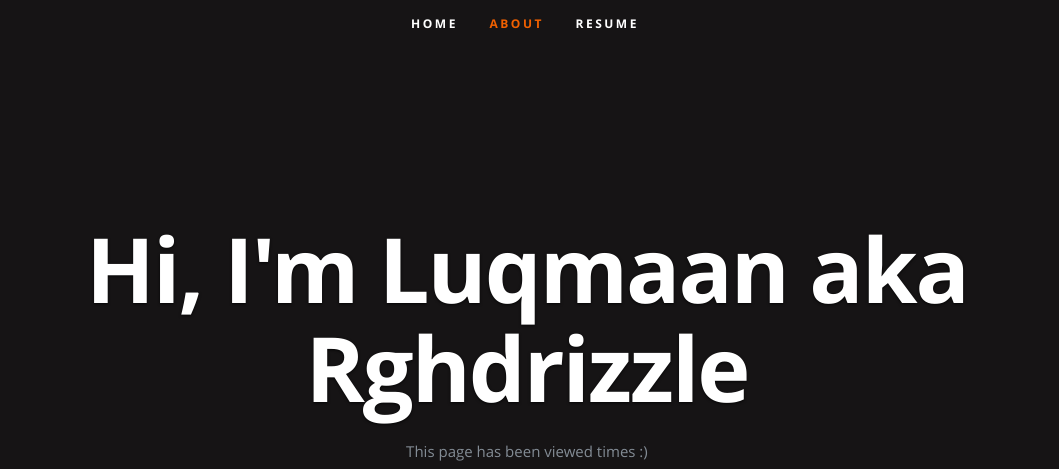
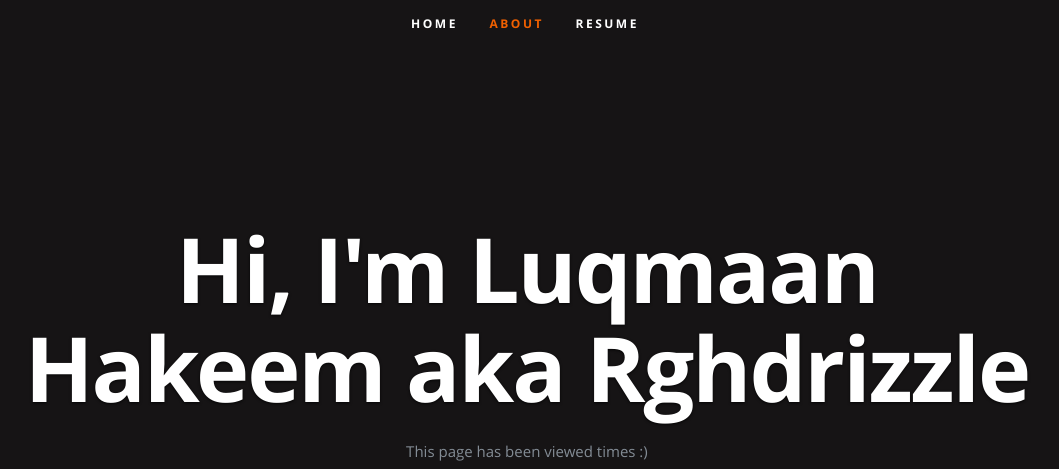
Before and after one commit to rghdrizzle/Resume-azure, a plain HTML site: page frontend/index.html in a window 1280 px wide. Shown: the top 469 px of the page, without its empty margins (115-1174 px from the left). Drawn offline with nearby package versions, Linux system fonts and the light colour scheme; no server answers.

Commit message:
code: testing pipeline

```diff
--- a/frontend/index.html
+++ b/frontend/index.html
@@ -54,7 +54,7 @@
 
       <div class="row banner">
          <div class="banner-text">
-            <h1 class="responsive-headline">Hi, I'm Luqmaan aka Rghdrizzle</h1>
+            <h1 class="responsive-headline">Hi, I'm Luqmaan Hakeem aka Rghdrizzle</h1>
             <p>This page has been viewed <a id="counter"></a> times :) </p>
             <ul class="social">
                <li><a href="https://twitter.com/rghdrizzle"><i class="fa fa-twitter"></i></a></li>
```
